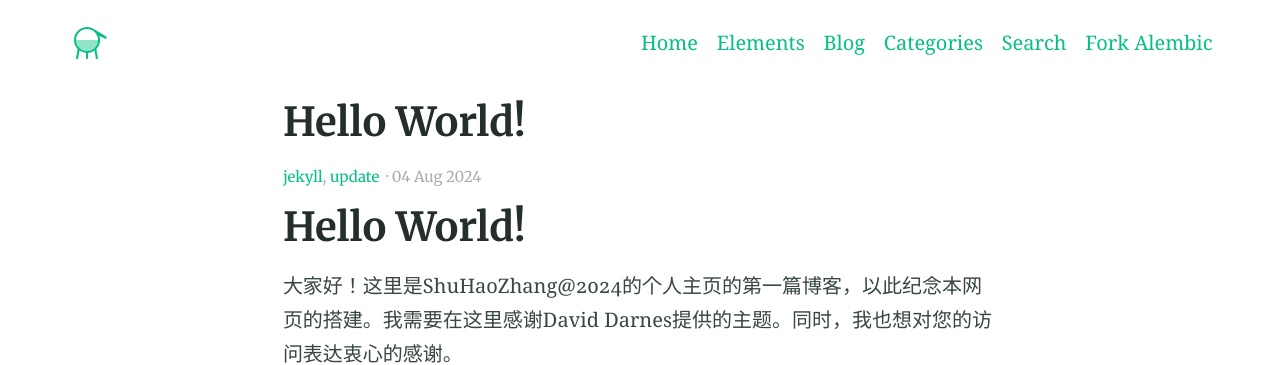
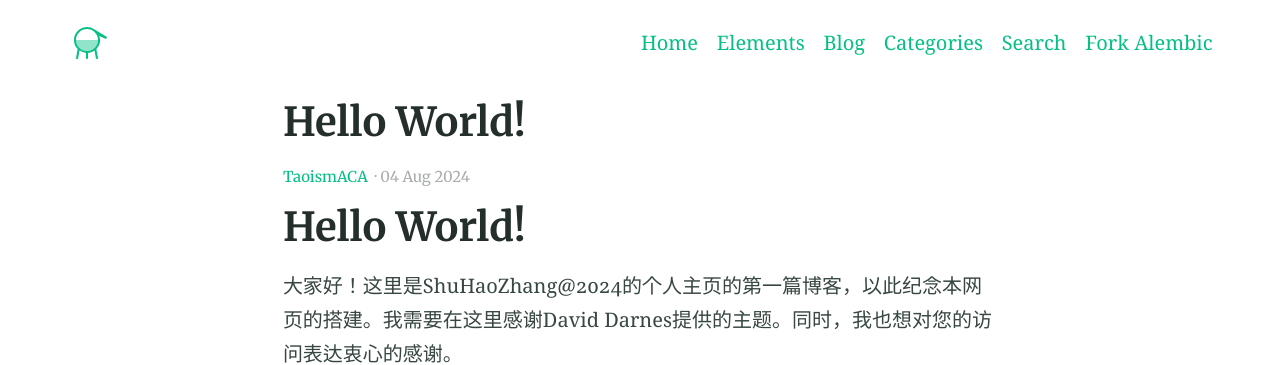
Before and after one commit to Past-Dream/Past-Dream.github.io, a Jekyll site: the page built from _posts/2024-08-03-hello-world.md, in a window 1280 px wide. Shown: the top 365 px of the page. Built offline with Jekyll 4.4.1, drawn with Linux system fonts in a browser that asks for light colours.

Commit message:
Update 2024-08-03-hello-world.md

```diff
--- a/_posts/2024-08-03-hello-world.md
+++ b/_posts/2024-08-03-hello-world.md
@@ -2,7 +2,7 @@
 layout: post
 title:  "Hello World!"
 date:   2024-08-04 12:00:00 +0800
-categories: jekyll update
+categories: TaoismACA
 ---
 
 # Hello World!
```
